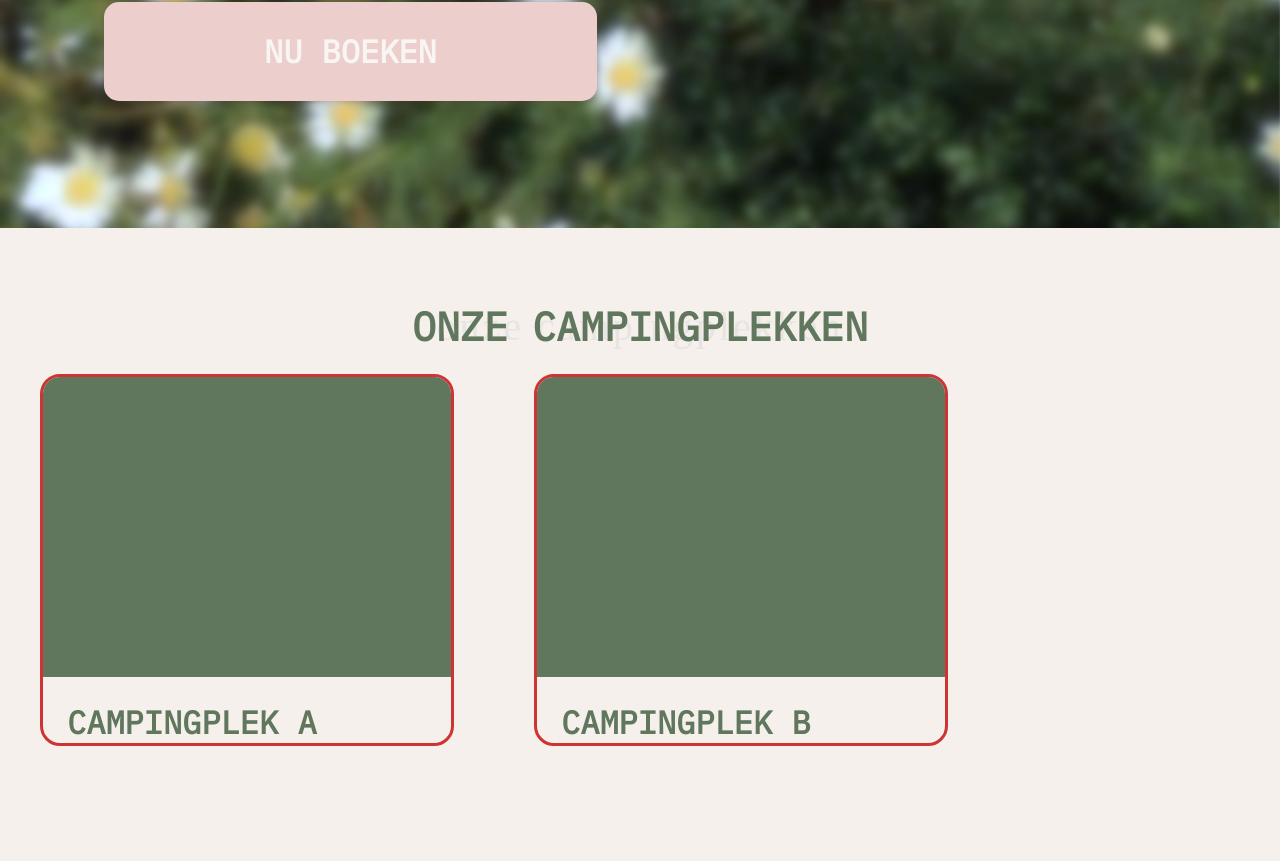
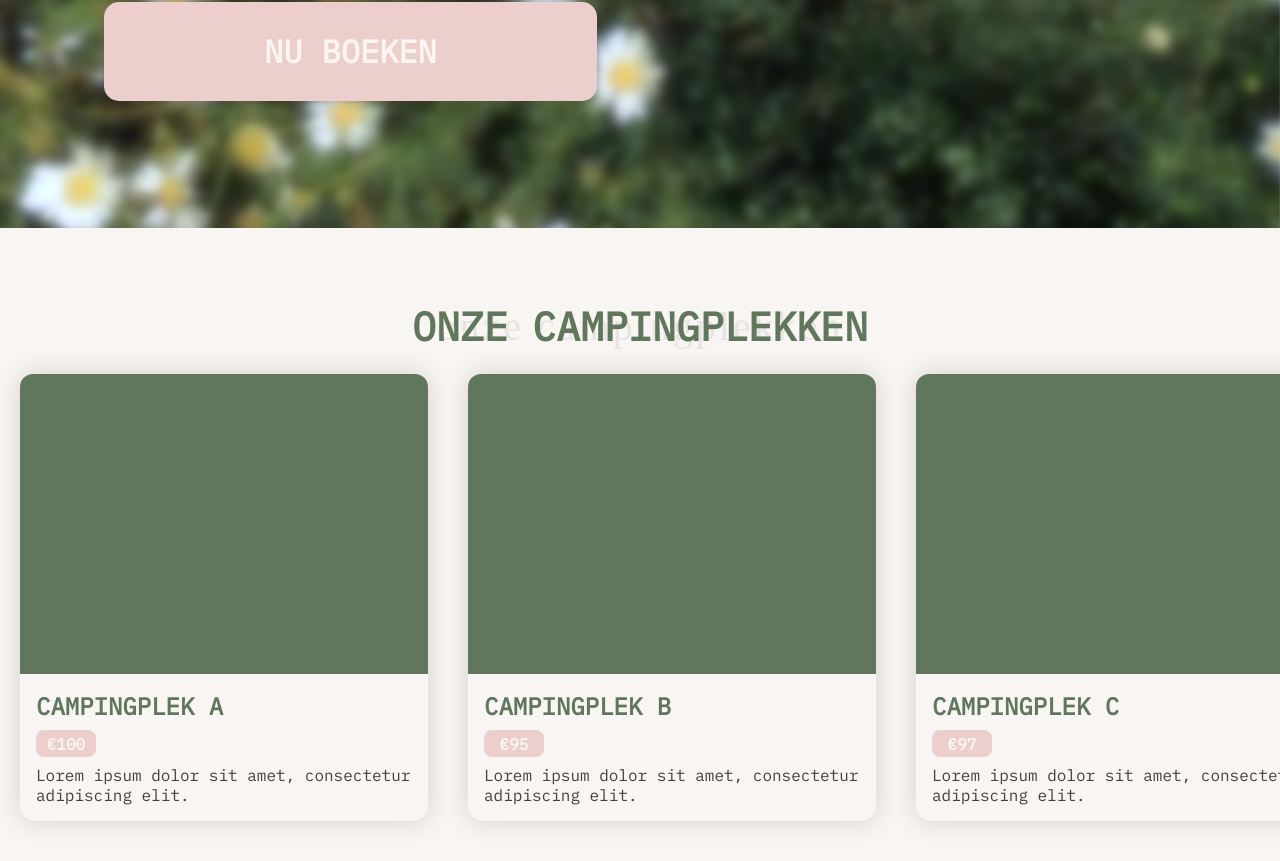
Before and after one commit to LaulensW/BertsBoerenCamping, a React (Vite) app in the folder BertsBoerenCamping/: page / in a window 1280 px wide. Shown: the part 560-1421 px from the top of the page. Before the commit the page ends 1330 px from the top, so only its background shows below. Built offline with nearby package versions, Linux system fonts and the light colour scheme.

Commit message:
Meer campingplekken toegevoegd + scrollbar

```diff
--- a/BertsBoerenCamping/src/components/Campingplekken.jsx
+++ b/BertsBoerenCamping/src/components/Campingplekken.jsx
@@ -8,12 +8,43 @@ export default function Campingplekken() {
     <>
         <h3 className="onze-campingplekken">ONZE CAMPINGPLEKKEN</h3>
         <p3 className="onze-campingplekken-cursive">onze campingplekken</p3>
-        < IndividueleCampingplek
+        <div className="campingplekken-total">
+            < IndividueleCampingplek
             name="CAMPINGPLEK A"
-        />
-        < IndividueleCampingplek
+            price="€100"
+            description="Lorem ipsum dolor sit amet, consectetur adipiscing elit."
+            />
+            < IndividueleCampingplek
             name="CAMPINGPLEK B"
-        />
+            price="€95"
+            description="Lorem ipsum dolor sit amet, consectetur adipiscing elit."
+            />
+            < IndividueleCampingplek
+            name="CAMPINGPLEK C"
+            price="€97"
+            description="Lorem ipsum dolor sit amet, consectetur adipiscing elit."
+            />
+            < IndividueleCampingplek
+            name="CAMPINGPLEK D"
+            price="€96"
+            description="Lorem ipsum dolor sit amet, consectetur adipiscing elit."
+            />
+            < IndividueleCampingplek
+            name="CAMPINGPLEK E"
+            price="€103"
+            description="Nulla aliquam tempor odio, eget viverra nisi posuere sit."
+            />
+            < IndividueleCampingplek
+            name="CAMPINGPLEK F"
+            price="€99"
+            description="Nulla aliquam tempor odio, eget viverra nisi posuere sit."
+            />
+            < IndividueleCampingplek
+            name="CAMPINGPLEK G"
+            price="€107"
+            description="Nulla aliquam tempor odio, eget viverra nisi posuere sit."
+            />
+        </div>
     </>
     );
 };
--- a/BertsBoerenCamping/src/components/IndividueleCampingplek.css
+++ b/BertsBoerenCamping/src/components/IndividueleCampingplek.css
@@ -1,18 +1,41 @@
+.campingplekken-total{
+    display: flex;
+    overflow: auto;
+
+}
 .campeerplek{
-    border: 3px solid #ce3434;
-    border-radius: 20px;
+    border-radius: 15px;
     display: inline-flex;
     flex-direction: column;
-    margin: 24px 40px;
+    margin: 24px 20px 40px 20px;
+    box-shadow: 0px 0px 25px rgba(74, 64, 52, 0.2);
 }
 .filler-photo{
-    border-radius: 17px 17px 0 0;
+    border-radius: 13px 13px 0 0;
     width: 408px;
     height: 300px;
 }
 .campingplek-name{
     display: flex;
-    font-size: 32px;
+    font-size: 24px;
     color: #60775D;
-    margin: 24px 0 0 24px;
+    margin: 16px 0 0 16px;
 }
+.campingplek-price{
+    font-size: 16px;
+    font-weight: bolder;
+    margin: 8px 0 0 16px;
+    color: #F8F5F2;
+    background-color: #ECCFCC;
+    display: flex;
+    justify-content: center;
+    align-items: center;
+    width:60px;
+    height: 27px;
+    border-radius: 8px;
+}
+.campingplek-description{
+    color: #4a4034;
+    font-size: 16px;
+    margin: 8px 16px 16px 16px;
+}
--- a/BertsBoerenCamping/src/components/IndividueleCampingplek.jsx
+++ b/BertsBoerenCamping/src/components/IndividueleCampingplek.jsx
@@ -6,6 +6,8 @@ export default function IndividueleCampingplek(props) {
         <div className="campeerplek">
             <img src="../images/Filler.png" alt="Filler" className="filler-photo"/>
             <h4 className="campingplek-name">{props.name}</h4>
+            <p3 className="campingplek-price">{props.price}</p3>
+            <p3 className="campingplek-description">{props.description}</p3>
         </div>
     );
 };
--- a/BertsBoerenCamping/src/index.css
+++ b/BertsBoerenCamping/src/index.css
@@ -11,6 +11,24 @@ body {
 :root{
     --primary-color: #60775d;
     --secondary-color: #4a4034;
-    --neutral-color: #f5f0ec;
+    --neutral-color: #f8f5f2;
     --Button-color: #eccfcc;
 }
+
+::-webkit-scrollbar {
+    width: 15px;
+    height: 15px;
+}
+::-webkit-scrollbar-button{
+    color:#f8f5f2;
+    background-color: #f8f5f2;
+}
+::-webkit-scrollbar-track {
+    background: #f8f5f2;
+  }
+::-webkit-scrollbar-thumb {
+    margin: 100px;
+    background:#A0AD9E;
+    border-radius: 20px;
+    border: 4px solid #f8f5f2;
+}
```
